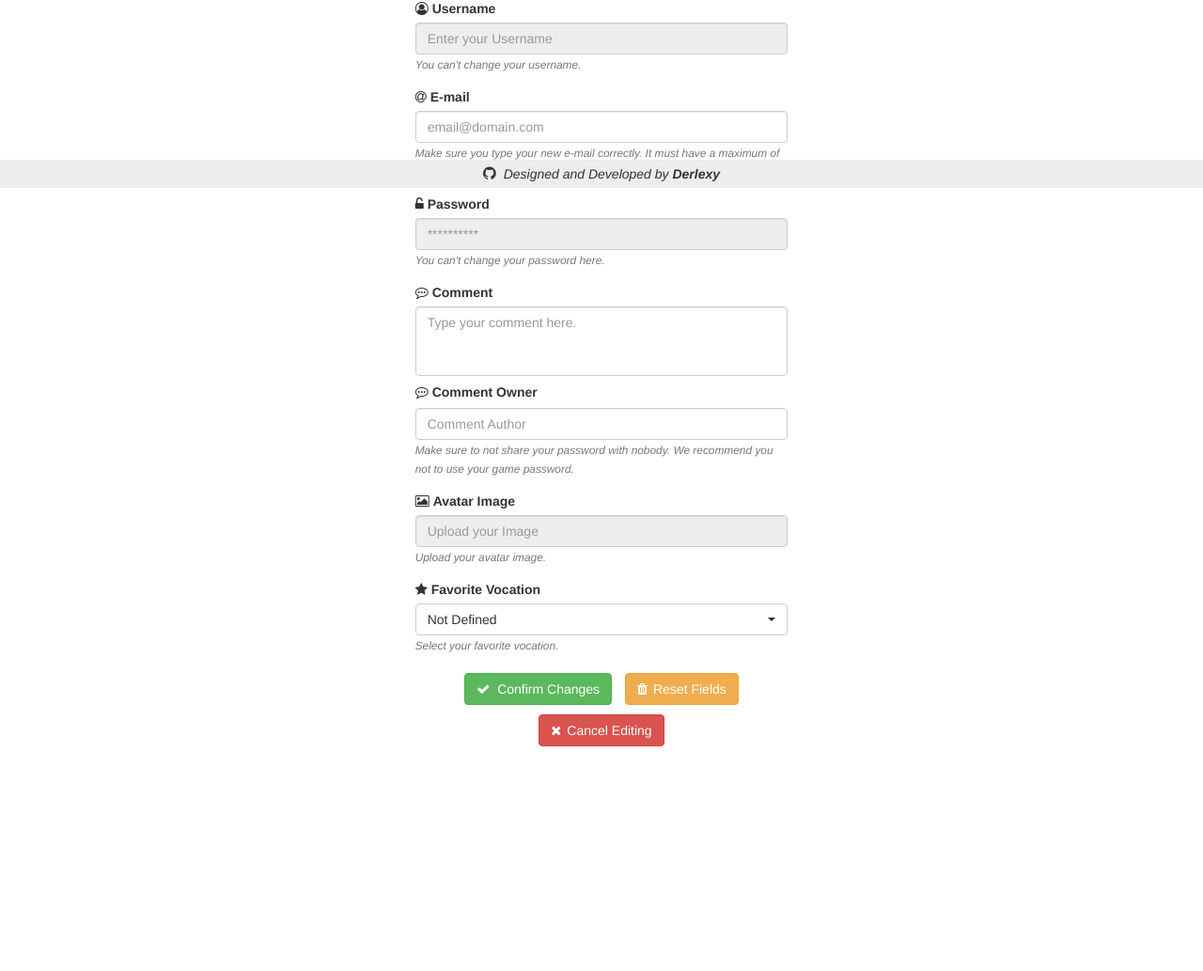
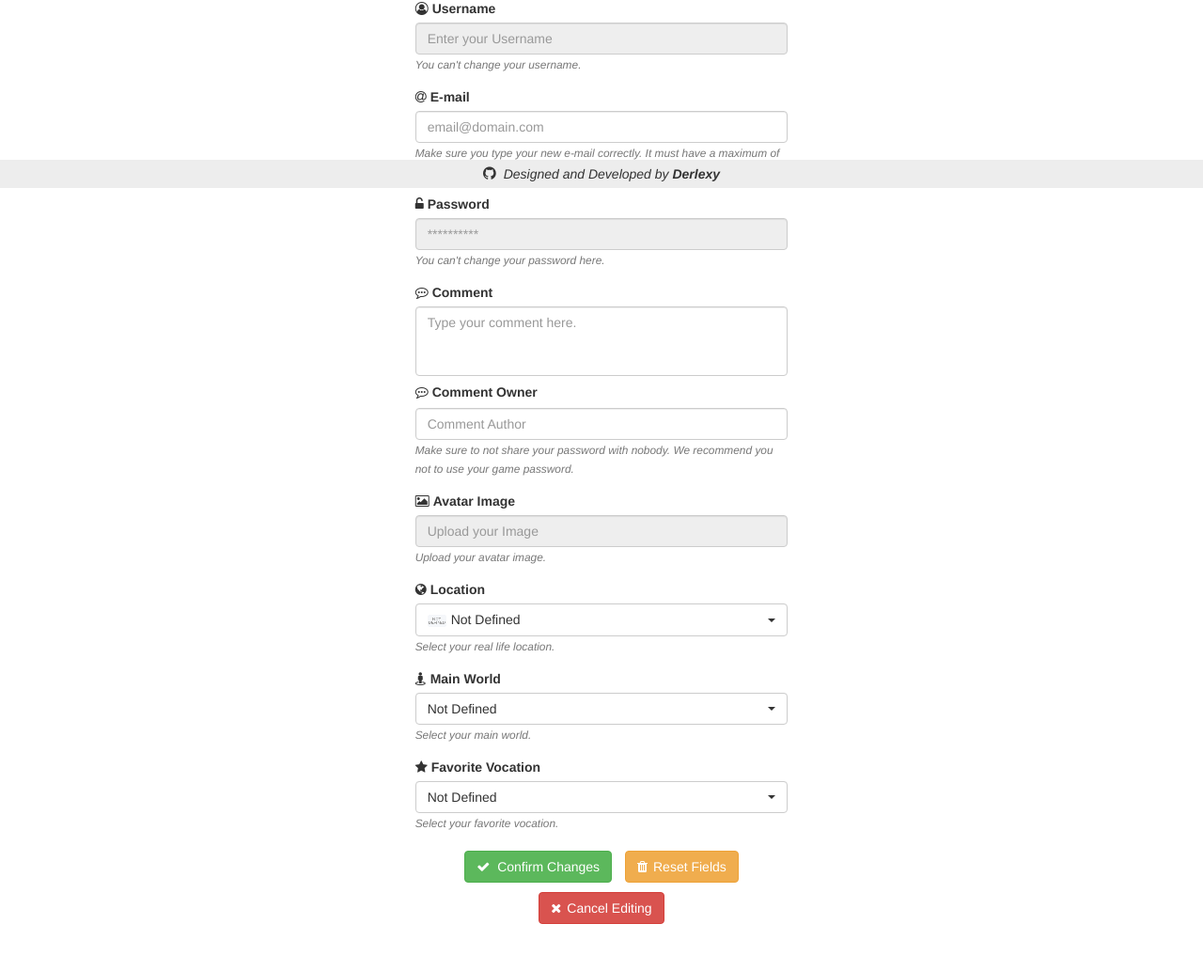
Before and after one commit to JotaCampagnolo/MediviaProfile, a PHP site: page /user_edit_profile_page.php in a window 1280 px wide. Shown: the part 600-1633 px from the top of the page at 94% size. Before the commit the page ends 1394 px from the top, so only its background shows below. Run offline with PHP 8.4, Linux system fonts and the light colour scheme; a user stored in the database is signed in; data comes from the database, SQL or seed files in the repository; some libraries are stand-ins or nearby versions.

Commit message:
Layout de edição de profile quase terminado.

```diff
--- a/database/schema.sql
+++ b/database/schema.sql
@@ -1,5 +1,5 @@
 -- MySQL Script generated by MySQL Workbench
--- Thu Oct 26 14:14:58 2017
+-- Wed Nov  1 17:52:41 2017
 -- Model: New Model    Version: 1.0
 -- MySQL Workbench Forward Engineering
 
@@ -193,7 +193,7 @@
 INSERT INTO `mediviaProfile`.`countries` (`uid`, `name`, `flagImage`) VALUES (74, 'Liberia', 'liberia');
 INSERT INTO `mediviaProfile`.`countries` (`uid`, `name`, `flagImage`) VALUES (75, 'Libya', 'libya');
 INSERT INTO `mediviaProfile`.`countries` (`uid`, `name`, `flagImage`) VALUES (76, 'Lithuania', 'lithuania');
-INSERT INTO `mediviaProfile`.`countries` (`uid`, `name`, `flagImage`) VALUES (77, 'Luxemburgo', 'luxemburgo');
+INSERT INTO `mediviaProfile`.`countries` (`uid`, `name`, `flagImage`) VALUES (77, 'Luxembourg', 'luxembourg');
 INSERT INTO `mediviaProfile`.`countries` (`uid`, `name`, `flagImage`) VALUES (78, 'Macedonia', 'macedonia');
 INSERT INTO `mediviaProfile`.`countries` (`uid`, `name`, `flagImage`) VALUES (79, 'Madagascar', 'madagascar');
 INSERT INTO `mediviaProfile`.`countries` (`uid`, `name`, `flagImage`) VALUES (80, 'Malaysia', 'malaysia');
--- a/source/user_edit_profile_page.php
+++ b/source/user_edit_profile_page.php
@@ -109,11 +109,52 @@
                             <i><small id="avatar_imageField" class="form-text text-muted">Upload your avatar image.</small></i>
                         </div>
                         <div class="form-group">
+                            <span class="fa fa-globe" style="margin-right: 4px"></span><label for="location">Location</label>
+                            <select class="form-control selectpicker show-tick" data-live-search="true" data-size="10">
+                                <?php
+                                    $resultQuery = mysqli_query($link, "SELECT * FROM countries");
+                                    while ($row = mysqli_fetch_array($resultQuery)){
+                                        echo '<option data-content="<img class=\'img\' src=\'images/flags/' . $row[2] . '.png\' style=\'margin: 2px 5px 3px 0px; width: 20px; image-rendering: optimizeSpeed; image-rendering: -moz-crisp-edges; image-rendering: -o-crisp-edges; image-rendering: -webkit-optimize-contrast; image-rendering: pixelated; image-rendering: optimize-contrast; -ms-interpolation-mode: nearest-neighbor\'>' . $row[1] . '">' . $row[1] . '</option>';
+                                    }
+                                ?>
+                            </select>
+                            <i><small id="locationField" class="form-text text-muted">Select your real life location.</small></i>
+                        </div>
+                        <div class="form-group">
+                            <span class="fa fa-street-view" style="margin-right: 4px"></span><label for="world">Main World</label>
+                            <select class="form-control selectpicker show-tick" data-live-search="true" data-size="8">
+                                <optgroup label="Not Defined">
+                                    <?php
+                                        $resultQuery = mysqli_query($link, "SELECT * FROM worlds WHERE location = 'Not Defined'");
+                                        while ($row = mysqli_fetch_array($resultQuery)){
+                                            echo '<option>' . $row[1] . '</option>';
+                                        }
+                                    ?>
+                                </optgroup>
+                                <optgroup label="Europe">
+                                    <?php
+                                        $resultQuery = mysqli_query($link, "SELECT * FROM worlds WHERE location = 'Europe'");
+                                        while ($row = mysqli_fetch_array($resultQuery)){
+                                            echo '<option>' . $row[1] . '</option>';
+                                        }
+                                    ?>
+                                </optgroup>
+                                <optgroup label="North America">
+                                    <?php
+                                        $resultQuery = mysqli_query($link, "SELECT * FROM worlds WHERE location = 'North America'");
+                                        while ($row = mysqli_fetch_array($resultQuery)){
+                                            echo '<option>' . $row[1] . '</option>';
+                                        }
+                                    ?>
+                                </optgroup>
+                            </select>
+                            <i><small id="vocationField" class="form-text text-muted">Select your main world.</small></i>
+                        </div>
+                        <div class="form-group">
                             <span class="fa fa-star" style="margin-right: 4px"></span><label for="vocation">Favorite Vocation</label>
-                            <select class="form-control selectpicker show-tick" data-live-search="true">
+                            <select class="form-control selectpicker show-tick" data-live-search="true" data-size="10">
                                 <optgroup label="No Vocation">
                                     <?php
-                                        $group = "No Vocation";
                                         $resultQuery = mysqli_query($link, "SELECT uid, class, name FROM vocations WHERE class = 'No Vocation'");
                                         while ($row = mysqli_fetch_array($resultQuery)){
                                             echo '<option>' . $row[2] . '</option>';
@@ -122,7 +163,6 @@
                                 </optgroup>
                                 <optgroup label="Not Promoted">
                                     <?php
-                                        $group = "No Vocation";
                                         $resultQuery = mysqli_query($link, "SELECT uid, class, name FROM vocations WHERE class = 'Not Promoted'");
                                         while ($row = mysqli_fetch_array($resultQuery)){
                                             echo '<option>' . $row[2] . '</option>';
@@ -131,7 +171,6 @@
                                 </optgroup>
                                 <optgroup label="Promoted">
                                     <?php
-                                        $group = "No Vocation";
                                         $resultQuery = mysqli_query($link, "SELECT uid, class, name FROM vocations WHERE class = 'Promoted'");
                                         while ($row = mysqli_fetch_array($resultQuery)){
                                             echo '<option>' . $row[2] . '</option>';
@@ -139,7 +178,7 @@
                                     ?>
                                 </optgroup>
                             </select>
-                            <i><small id="avatar_imageField" class="form-text text-muted">Select your favorite vocation.</small></i>
+                            <i><small id="vocationField" class="form-text text-muted">Select your favorite vocation.</small></i>
                         </div>
                         <div class="form-group text-center">
                             <button type="submit" class="btn btn-success" style="margin: 5px"><span class="fa fa-check" style="margin-right: 8px"></span>Confirm Changes</button>
```
Also changed, not shown: source/images/flags/greece.png (renamed from source/images/flags/grecee.png), 2 other files.
